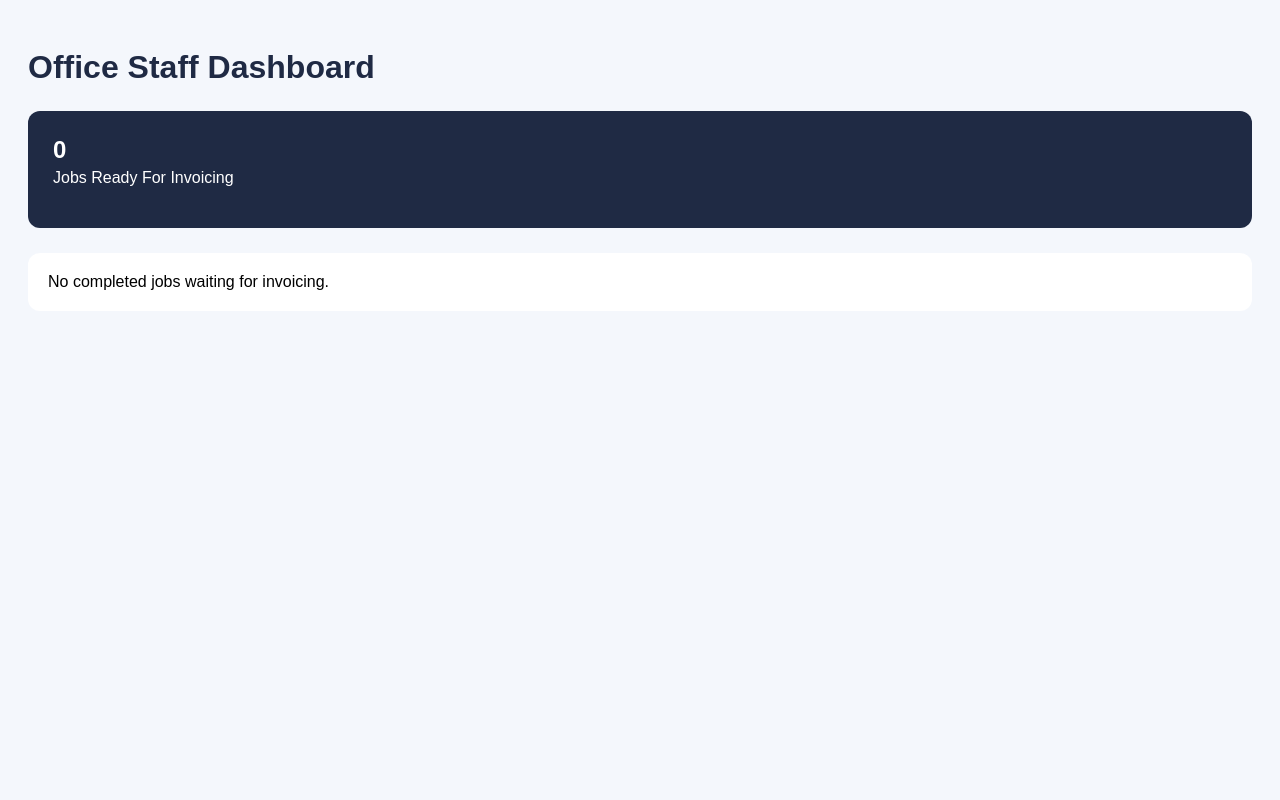
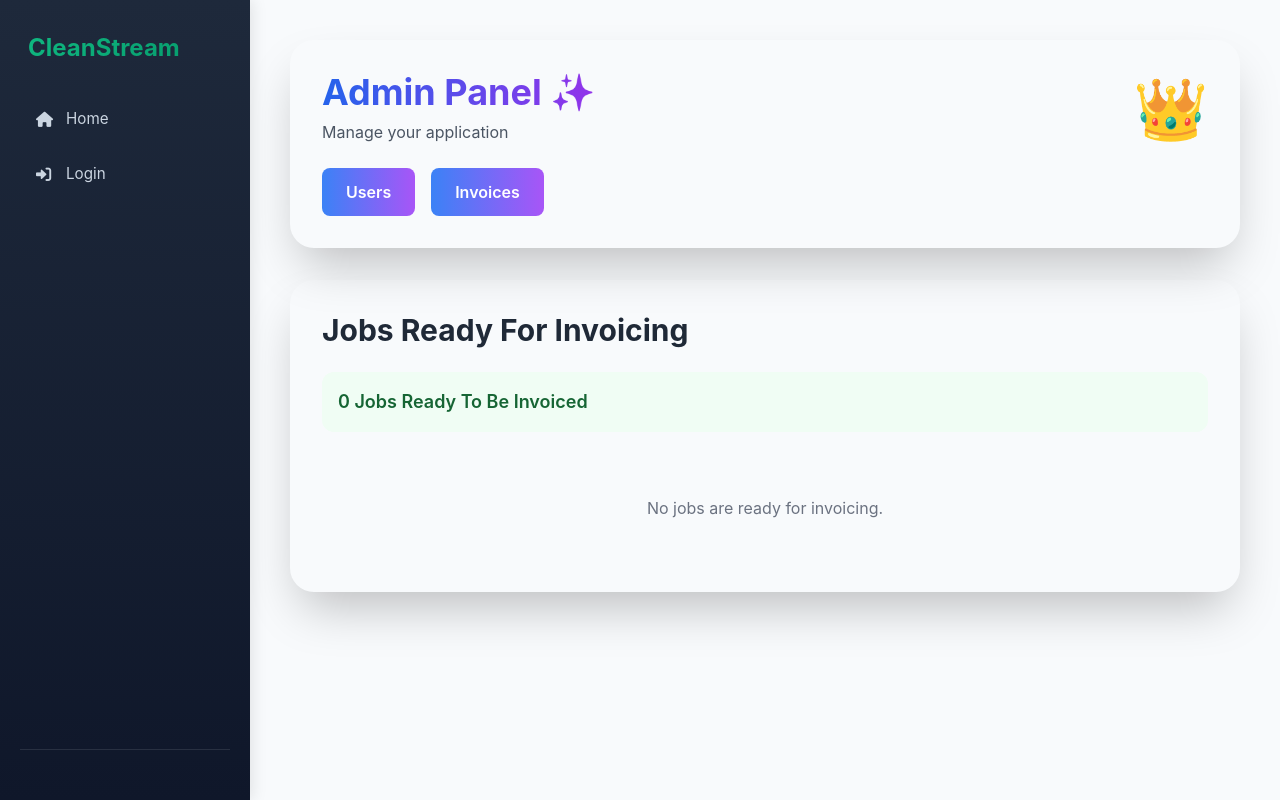
Before and after one commit to JeremyGuill-301/CleanStream, a Python web app: template templates/admin/invoicing.html in a window 1280 px wide. Run offline with Jinja, Linux system fonts and the light colour scheme; the template is opened without the code that fills it, so the values that code supplies are empty; some libraries are stand-ins or nearby versions.

Commit message:
Added invoice section to admin panel with customer info, completion timestamps, summary info, improved table layout, and newest-first ordering

```diff
--- a/routes/admin.py
+++ b/routes/admin.py
@@ -95,6 +95,8 @@ def invoicing():
 
     finished_jobs = Appointment.query.filter_by(
         status='Finished'
+    ).order_by(
+        Appointment.actual_finish_time.desc()
     ).all()
 
     return render_template(
--- a/templates/admin/base.html
+++ b/templates/admin/base.html
@@ -17,6 +17,10 @@
             <a href="/admin/users" class="bg-gradient-to-r from-blue-500 to-purple-500 text-white px-6 py-3 rounded-lg font-semibold hover:shadow-xl transition">
                 Users
             </a>
+            <a href="/admin/invoicing" class="bg-gradient-to-r from-blue-500 to-purple-500 text-white px-6 py-3 rounded-lg font-semibold hover:shadow-xl transition">
+        Invoices
+            </a>
+</div>
         </div>
     </div>
 
--- a/templates/admin/invoicing.html
+++ b/templates/admin/invoicing.html
@@ -1,69 +1,65 @@
-<!DOCTYPE html>
-<html>
-<head>
-    <title>Ready For Invoicing</title>
-</head>
 
-<body style="
-    background:#f4f7fc;
-    font-family: Arial, sans-serif;
-    padding:20px;
-;">
+{% extends "admin/base.html" %}
 
-<h1 style="color:#1f2a44; margin-bottom:25px;">Office Staff Dashboard</h1>
- <div style="
-    background:#1f2a44;
-    color:white;
-    padding:25px;
-    border-radius:12px;
-    margin-bottom:25px;
-">
-    <h2 style="margin:0;">
-        {{ finished_jobs|length }}
+{% block admin_content %}
+
+<div class="glass p-8 rounded-3xl shadow-2xl">
+
+    <div class="flex items-center justify-between mb-6">
+        <h2 class="text-3xl font-bold text-gray-800">
+            Jobs Ready For Invoicing
         </h2>
-    <p style="margin-top:5px;">
-        Jobs Ready For Invoicing
-    </p>
     </div>
+    <div class="bg-green-50 p-4 rounded-xl mb-6">
+    <h3 class="text-lg font-semibold text-green-800">
+        {{ finished_jobs|length }} Jobs Ready To Be Invoiced
+    </h3>
+</div>
+{% if finished_jobs %}
+    <div class="overflow-x-auto">
+        <table class="w-full text-left">
+            <thead>
+                <tr class="border-b border-gray-200">
+                    <th class="pb-3 text-gray-600">Appointment</th>
+                    <th class="pb-3 text-gray-600">Customer</th>
+                    <th class="pb-3 text-gray-600">Status</th>
+                    <th class="pb-3 text-gray-600">Finished</th>
+                </tr>
+            </thead>
 
-    {% if finished_jobs %}
+            <tbody>
                 {% for job in finished_jobs %}
+                <tr class="border-b border-gray-100 hover:bg-gray-50 transition">
 
-        <div style="
-            background:white;
-            border-radius:10px;
-            padding:20px;
-            margin-bottom:20px;
-            box-shadow:0 2px 8px rgba(0,0,0,.08);
-            border-left:5px solid #18c37e;
-        ">
-        <h3 style="color:#1f2a44;margin-top:0; margin-bottom:20px;">Appointment #{{ job.apt_id }}</h3>
-        <p>
-            <strong>Status:</strong>
+                    <td class="py-4 font-semibold">
+                        #{{ job.apt_id }}
+                    </td>
+                    <td class="py-4 text-gray-600">
+                        {{ job.customer.first_name }} {{ job.customer.last_name }}
+                    </td>
+                    <td class="py-4">
+                        <span class="px-3 py-1 rounded-full text-sm font-semibold bg-green-100 text-green-800">
                             {{ job.status }}
-        </p>
+                        </span>
+                    </td>
 
-        <p>
-            <strong>Finished:</strong>
-                {{ job.actual_finish_time }}
-        </p>
-            <span style="background:#18c37e; color:white; padding:6px 12px;
-            border-radius:20px; font-size:14px;"> Ready For Invoicing</span>
+                   <td class="py-4 text-gray-600">
+                       {{ job.actual_finish_time.strftime('%b %d, %Y') }}<br>
+                   <span class="text-sm text-gray-500">
+                         {{ job.actual_finish_time.strftime('%I:%M %p') }}
+                   </span>
+                 </td>
+                </tr>
+                {% endfor %}
+            </tbody>
 
+        </table>
     </div>
-
-        {% endfor %}
+</div>
 {% else %}
-
-        <div style="
-            background:white;
-            padding:20px;
-            border-radius:12px;
-        ">
-            No completed jobs waiting for invoicing.
+<div class="text-center py-10 text-gray-500">
+    No jobs are ready for invoicing.
 </div>
-
 {% endif %}
 
-</body>
-</html>
+{% endblock %}
```
Also changed, not shown: routes/main.py (+18 -0 lines), app.py (line endings or trailing spaces), models.py (line endings or trailing spaces). Lines whose indentation alone changed are shown as unchanged.
